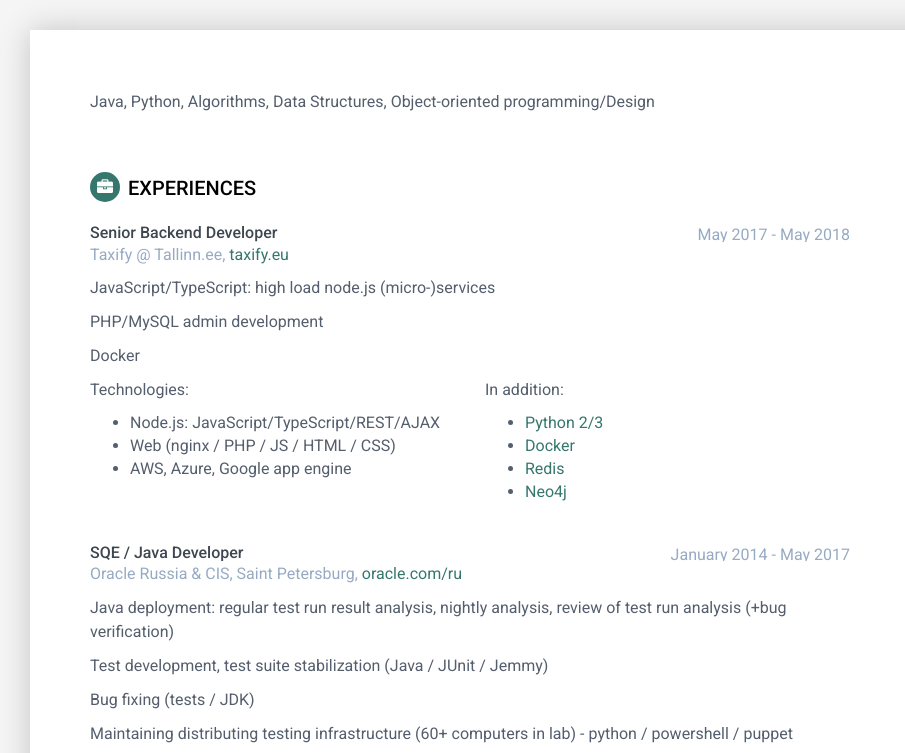
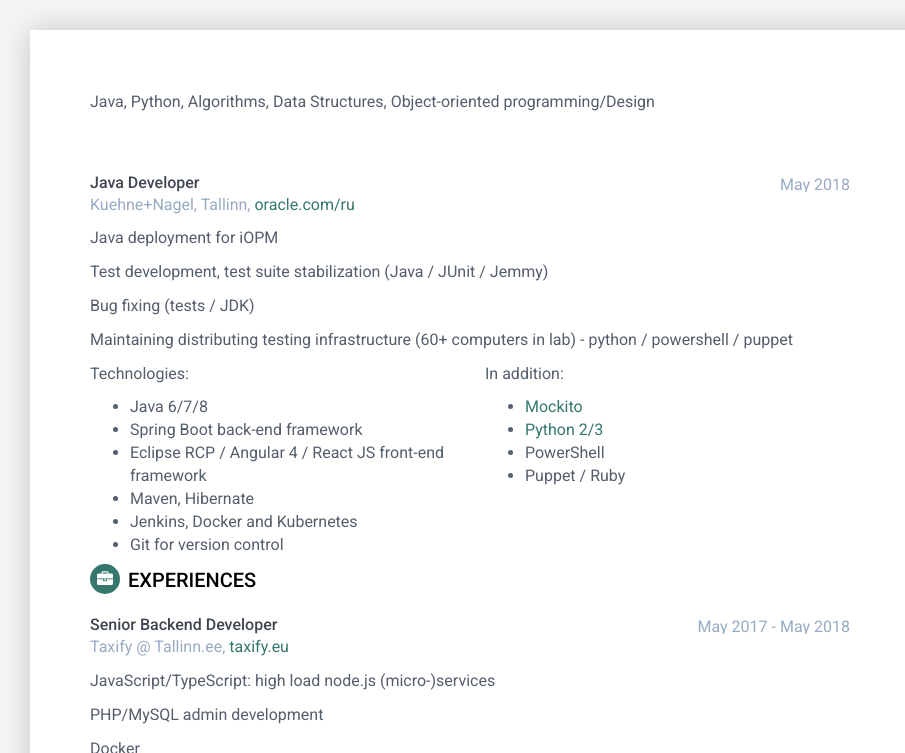
Before and after one commit to stden/stden.github.io, a website: page index.html in a window 1280 px wide. Shown: the top 753 px of the page, 0-905 px from the left. Drawn offline with Linux system fonts and the light colour scheme.

Commit message:
[!] Update

```diff
--- a/index.html
+++ b/index.html
@@ -14,7 +14,8 @@
   <meta name="description" content="Java Developer - Denis Stepulenok">
   <meta name="author" content="Java Developer - Denis Stepulenok">
   <link rel="shortcut icon" href="favicon.ico">
-    <link href='https://fonts.googleapis.com/css?family=Roboto:400,500,400italic,300italic,300,500italic,700,700italic,900,900italic'
+  <link
+      href='https://fonts.googleapis.com/css?family=Roboto:400,500,400italic,300italic,300,500italic,700,700italic,900,900italic'
       rel='stylesheet' type='text/css'>
   <!-- Global CSS -->
   <link rel="stylesheet" href="assets/plugins/bootstrap/css/bootstrap.min.css">
@@ -88,6 +89,51 @@
         <p>Java, Python, Algorithms, Data Structures, Object-oriented programming/Design</p>
       </div>
     </section>
+
+    <div class="item">
+      <div class="meta">
+        <div class="upper-row">
+          <h3 class="job-title">Java Developer</h3>
+          <div class="time">May 2018</div>
+        </div>
+        <div class="company">
+          Kuehne+Nagel, Tallinn, <a href="http://www.oracle.com/ru/index.html">oracle.com/ru</a>
+        </div>
+      </div>
+      <div class="details">
+        <p>Java deployment for iOPM</p>
+        <p>Test development, test suite stabilization (Java / JUnit / Jemmy)</p>
+        <p>Bug fixing (tests / JDK)</p>
+        <p>Maintaining distributing testing infrastructure (60+ computers in lab) - python / powershell /
+          puppet</p>
+        <div class="row">
+          <div class="col-xs-12 col-md-6">
+            <p>
+              Technologies:
+            </p>
+            <ul>
+              <li>Java 6/7/8</li>
+              <li>Spring Boot back-end framework</li>
+              <li>Eclipse RCP / Angular 4 / React JS front-end framework</li>
+              <li>Maven, Hibernate</li>
+              <li>Jenkins, Docker and Kubernetes</li>
+              <li>Git for version control</li>
+            </ul>
+          </div>
+          <div class="col-xs-12 col-md-6">
+            <p>
+              In addition:
+            </p>
+            <ul>
+              <li><a href="http://site.mockito.org">Mockito</a></li>
+              <li><a href="https://www.python.org">Python 2/3</a></li>
+              <li>PowerShell</li>
+              <li>Puppet / Ruby</li>
+            </ul>
+          </div>
+        </div>
+      </div>
+    </div>
 
     <section class="section experiences-section">
       <h2 class="section-title"><i class="fa fa-briefcase"></i>Experiences</h2>
```
Lines whose indentation alone changed are shown as unchanged.
